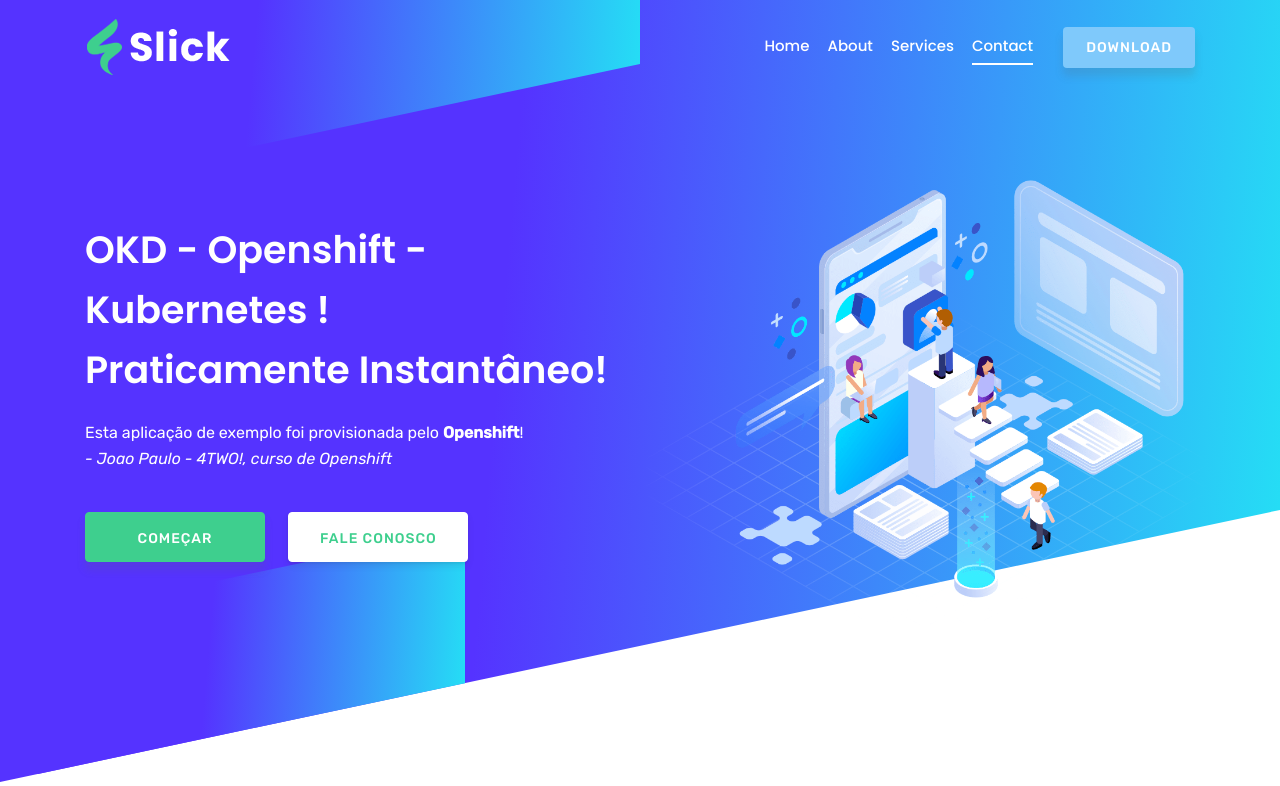
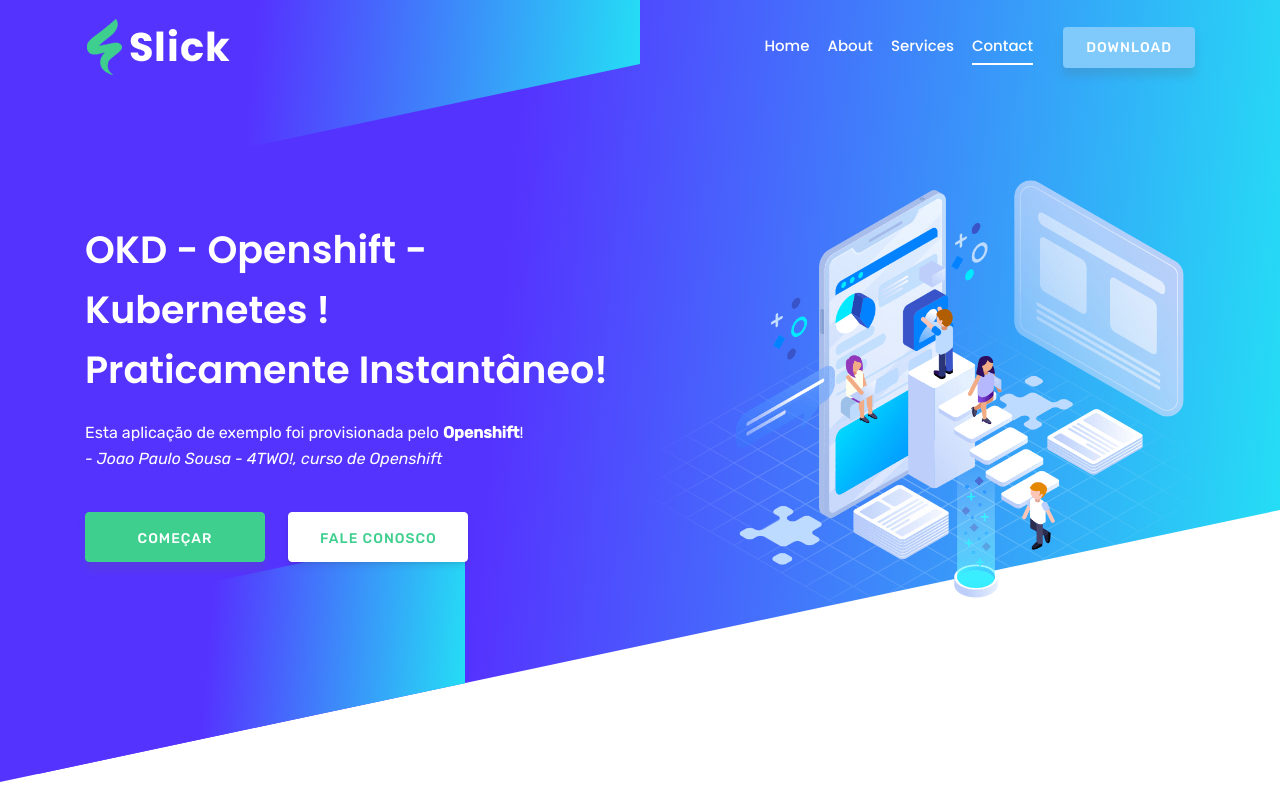
Before and after one commit to joaopauloyhwh/app-flask, a Flask app: page / in a window 1280 px wide. Shown: the top 786 px of the page. Run offline with Flask 2, Linux system fonts and the light colour scheme; some libraries are stand-ins or nearby versions; some web fonts are replaced.

Commit message:
Adicao de Sobre Nome

```diff
--- a/templates/index.html
+++ b/templates/index.html
@@ -63,7 +63,7 @@
           <div class="col-lg-6 col-md-12 col-xs-12">
             <div class="contents">
               <h2 class="head-title">OKD - Openshift - Kubernetes ! <br>Praticamente Instantâneo!</h2>
-              <p>Esta aplicação de exemplo foi provisionada pelo <strong>Openshift</strong>!<br><i>- Joao Paulo - 4TWO!, curso de Openshift</i></p>
+              <p>Esta aplicação de exemplo foi provisionada pelo <strong>Openshift</strong>!<br><i>- Joao Paulo Sousa - 4TWO!, curso de Openshift</i></p>
               <div class="header-button">
                 <a href="#" class="btn btn-border-filled">Começar</a>
                 <a href="#contact" class="btn btn-border page-scroll">Fale Conosco</a>
```
